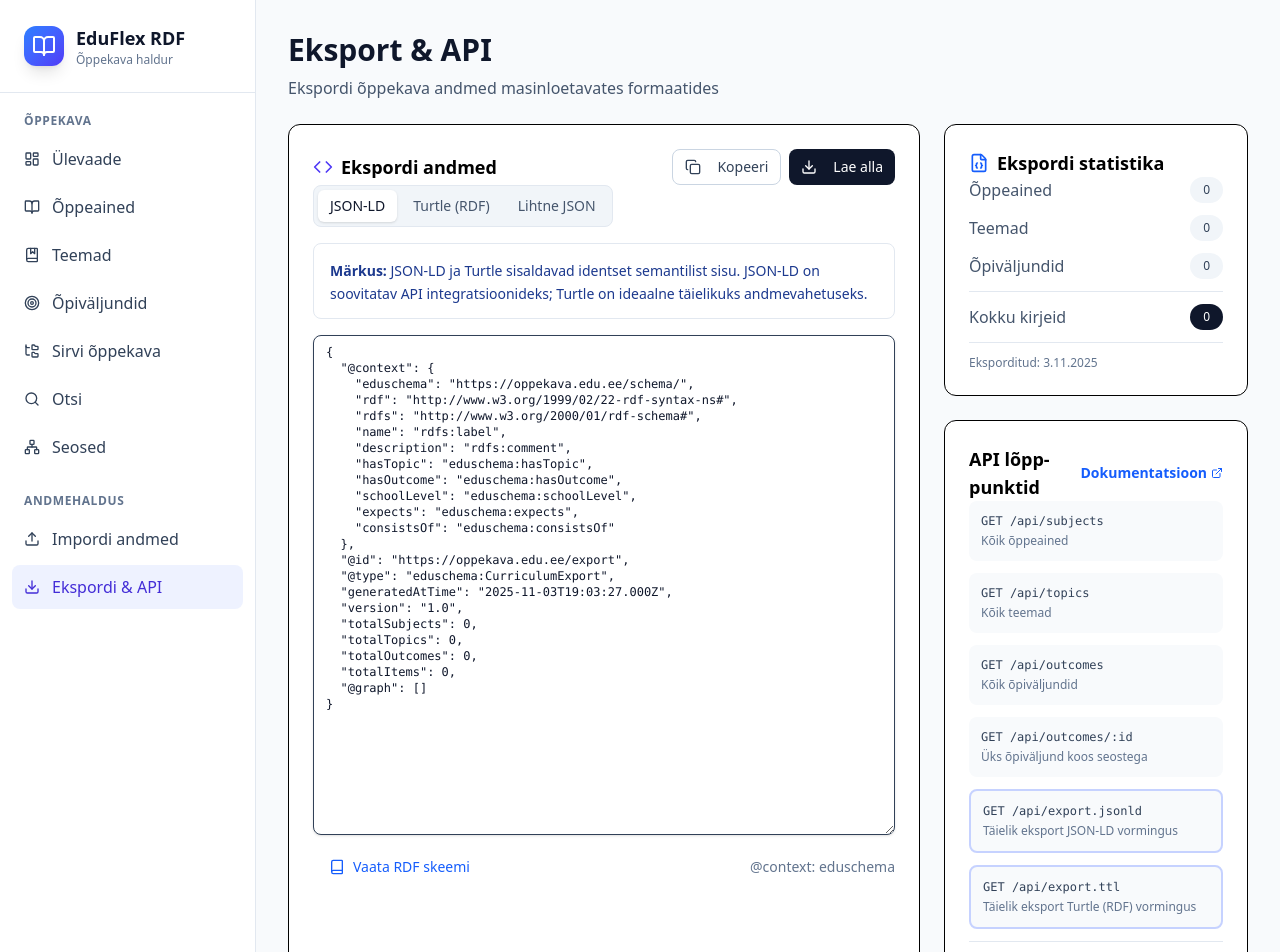
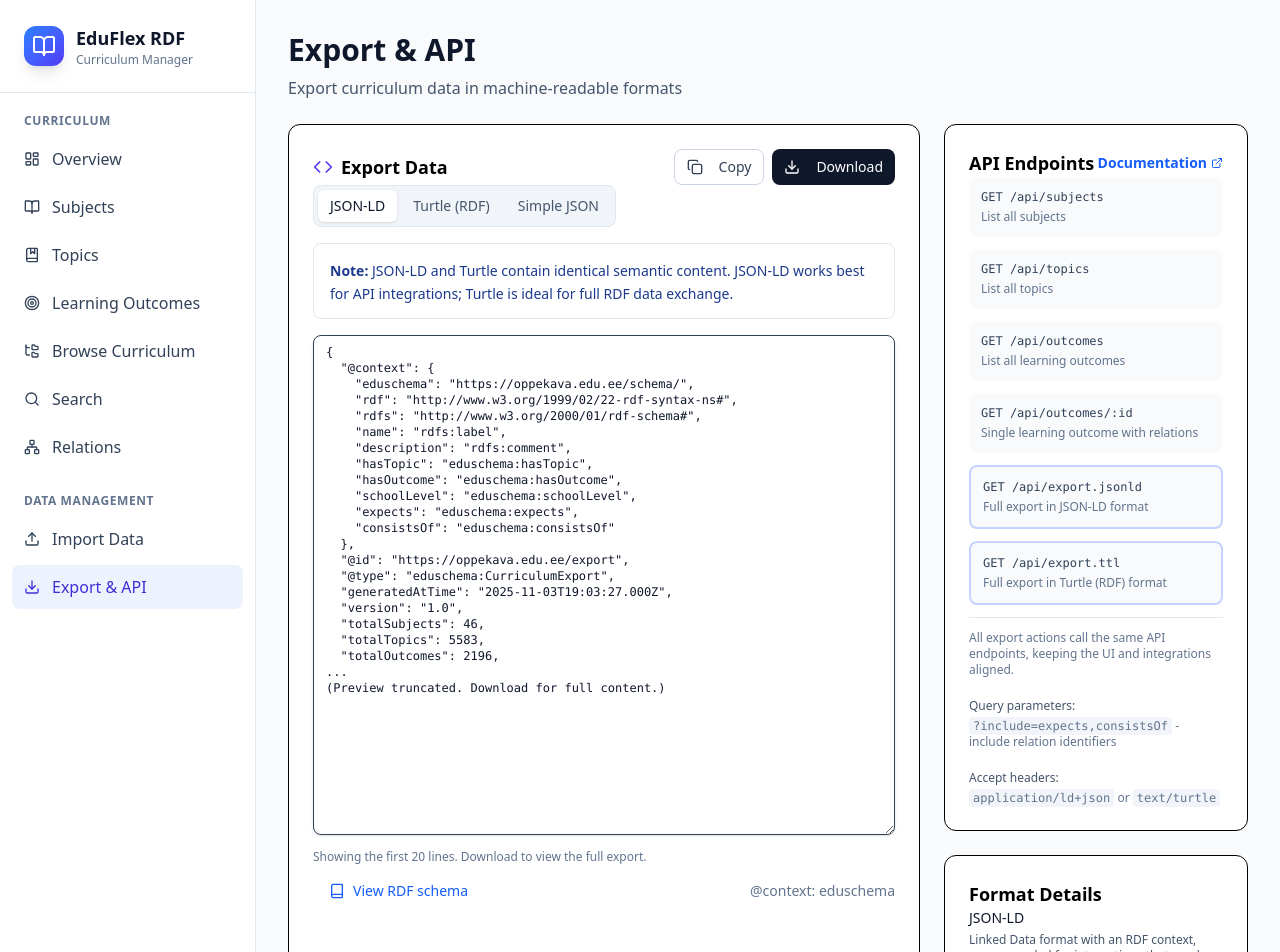
Before and after one commit to tammets/RDF-CM-demo, a React (Vite) app: page /export in a window 1280 px wide. Shown: the top 952 px of the page. Built offline with nearby package versions, Linux system fonts and the light colour scheme.

Commit message:
Translate UI text from Estonian to English for consistency across the application

```diff
--- a/src/layout/Layout.tsx
+++ b/src/layout/Layout.tsx
@@ -15,18 +15,18 @@ import { useState, useEffect } from "react";
 import { Button } from "@/components/ui/button";
 
 const navigationItems = [
-  { title: "Ülevaade", url: "/", icon: LayoutDashboard },
-  { title: "Õppeained", url: "/subjects", icon: BookOpen },
-  { title: "Teemad", url: "/topics", icon: BookMarked },
-  { title: "Õpiväljundid", url: "/outcomes", icon: Target },
-  { title: "Sirvi õppekava", url: "/browse", icon: FolderTree },
-  { title: "Otsi", url: "/search", icon: Search },
-  { title: "Seosed", url: "/relations", icon: Network },
+  { title: "Overview", url: "/", icon: LayoutDashboard },
+  { title: "Subjects", url: "/subjects", icon: BookOpen },
+  { title: "Topics", url: "/topics", icon: BookMarked },
+  { title: "Learning Outcomes", url: "/outcomes", icon: Target },
+  { title: "Browse Curriculum", url: "/browse", icon: FolderTree },
+  { title: "Search", url: "/search", icon: Search },
+  { title: "Relations", url: "/relations", icon: Network },
 ];
 
 const dataManagement = [
-  { title: "Impordi andmed", url: "/import", icon: Upload },
-  { title: "Ekspordi & API", url: "/export", icon: Download },
+  { title: "Import Data", url: "/import", icon: Upload },
+  { title: "Export & API", url: "/export", icon: Download },
 ];
 
 export default function Layout() {
@@ -55,7 +55,7 @@ export default function Layout() {
             </div>
             <div>
               <h2 className="font-bold text-slate-900 text-lg">EduFlex RDF</h2>
-              <p className="text-xs text-slate-500">Õppekava haldur</p>
+              <p className="text-xs text-slate-500">Curriculum Manager</p>
             </div>
           </div>
         </div>
@@ -64,7 +64,7 @@ export default function Layout() {
         <nav className="flex-1 p-3 overflow-y-auto">
           <div>
             <p className="text-xs font-semibold text-slate-500 uppercase tracking-wider px-3 py-2">
-              Õppekava
+              Curriculum
             </p>
             {navigationItems.map((item) => {
               const active = location.pathname === item.url;
@@ -87,7 +87,7 @@ export default function Layout() {
 
           <div className="mt-4">
             <p className="text-xs font-semibold text-slate-500 uppercase tracking-wider px-3 py-2">
-              Andmehaldus
+              Data Management
             </p>
             {dataManagement.map((item) => {
               const active = location.pathname === item.url;
@@ -121,10 +121,10 @@ export default function Layout() {
                 </div>
                 <div className="flex-1 min-w-0">
                   <p className="font-medium text-slate-900 text-sm truncate">
-                    {user.full_name || "Kasutaja"}
+                    {user.full_name || "User"}
                   </p>
                   <p className="text-xs text-slate-500 truncate">
-                    {user.role || "Toimetaja"}
+                    {user.role || "Editor"}
                   </p>
                 </div>
               </div>
@@ -135,7 +135,7 @@ export default function Layout() {
                 onClick={handleLogout}
               >
                 <LogOut className="w-3 h-3 mr-2" />
-                Logi välja
+                Log Out
               </Button>
             </div>
           ) : null}
--- a/src/pages/Dashboard.tsx
+++ b/src/pages/Dashboard.tsx
@@ -5,7 +5,6 @@ import { useQuery } from "@tanstack/react-query";
 import { curriculum, type Subject, type Topic, type LearningOutcome } from "@/api/curriculumClient";
 import { Card, CardContent, CardHeader, CardTitle } from "@/components/ui/card";
 import { Button } from "@/components/ui/button";
-import { Badge } from "@/components/ui/badge";
 import { createPageUrl } from "@/utils";
 
 export default function Dashboard() {
@@ -30,7 +29,7 @@ export default function Dashboard() {
 
   const stats = [
     {
-      title: "Õppeained",
+      title: "Subjects",
       value: subjects.length,
       published: publishedSubjects,
       icon: BookOpen,
@@ -38,7 +37,7 @@ export default function Dashboard() {
       link: createPageUrl("Subjects"),
     },
     {
-      title: "Teemad",
+      title: "Topics",
       value: topics.length,
       published: publishedTopics,
       icon: BookMarked,
@@ -46,7 +45,7 @@ export default function Dashboard() {
       link: createPageUrl("Topics"),
     },
     {
-      title: "Õpiväljundid",
+      title: "Learning Outcomes",
       value: outcomes.length,
       published: publishedOutcomes,
       icon: Target,
@@ -55,14 +54,12 @@ export default function Dashboard() {
     },
   ];
 
-  const recentOutcomes = outcomes.slice(0, 5);
-
   return (
     <div className="min-h-screen bg-gradient-to-br from-slate-50 to-slate-100 p-8">
       <div className="mx-auto max-w-7xl space-y-8">
         <div>
-          <h1 className="mb-2 text-4xl font-bold text-slate-900">Õppekava ülevaade</h1>
-          <p className="text-slate-600">Halda Eesti õppekava andmeid RDF ekspordiga</p>
+          <h1 className="mb-2 text-4xl font-bold text-slate-900">Curriculum Overview</h1>
+          <p className="text-slate-600">Manage Estonian curriculum data with streamlined RDF exports</p>
         </div>
 
         <div className="grid grid-cols-1 gap-6 md:grid-cols-3">
@@ -85,7 +82,7 @@ export default function Dashboard() {
                       </div>
                       <div className="flex items-center gap-2 pt-2">
                         <CheckCircle className="h-4 w-4 text-green-600" />
-                        <span className="text-sm text-slate-600">{stat.published} avaldatud</span>
+                        <span className="text-sm text-slate-600">{stat.published} published</span>
                       </div>
                     </div>
                   </div>
@@ -100,59 +97,44 @@ export default function Dashboard() {
             <CardHeader>
               <CardTitle className="flex items-center gap-2 text-slate-900">
                 <FileText className="h-5 w-5 text-blue-600" />
-                Viimased õpiväljundid
+                Welcome to the RDF Curriculum Manager
               </CardTitle>
+              <p className="text-sm text-slate-600">
+                Use this dashboard to curate the national curriculum, track publication status, and generate RDF exports.
+              </p>
             </CardHeader>
             <CardContent>
-              <div className="space-y-3">
-                {recentOutcomes.length > 0 ? (
-                  recentOutcomes.map((outcome) => (
-                    <div
-                      key={outcome.id}
-                      className="flex flex-col gap-3 rounded-lg border border-slate-200 p-4 transition-colors hover:bg-slate-50"
-                    >
-                      <div className="flex items-start justify-between gap-3">
-                        <p className="line-clamp-2 flex-1 text-sm text-slate-700">
-                          {outcome.text_et || outcome.text}
-                        </p>
-                        <Badge className="shrink-0 bg-indigo-600 text-white">
-                          {outcome.school_level || "—"}
-                        </Badge>
-                      </div>
-                      <Badge className="w-fit text-xs">
-                        {outcome.status === "published" ? "Avaldatud" : "Mustand"}
-                      </Badge>
-                    </div>
-                  ))
-                ) : (
-                  <p className="py-8 text-center text-slate-500">Õpiväljundeid pole veel</p>
-                )}
+              <div className="space-y-4 text-sm text-slate-700">
+                <p>With this tool you can:</p>
+                <ul className="list-disc space-y-2 pl-6">
+                  <li>Create and manage subjects, topics, and learning outcomes.</li>
+                  <li>Monitor drafts versus published content to keep the curriculum up to date.</li>
+                  <li>Import existing structures from JSON and export your work as RDF/JSON-LD.</li>
+                </ul>
+                <p>Not sure where to begin? Use the quick actions to add new items or import existing data.</p>
               </div>
-              <Link to={createPageUrl("Outcomes")}>
-                <Button className="mt-4 w-full">Vaata kõiki õpiväljundeid</Button>
-              </Link>
             </CardContent>
           </Card>
 
           <Card className="border-slate-200 bg-white shadow-md">
             <CardHeader>
-              <CardTitle className="text-slate-900">Kiirtegevused</CardTitle>
+              <CardTitle className="text-slate-900">Quick Actions</CardTitle>
             </CardHeader>
             <CardContent className="space-y-3">
               <Link to={createPageUrl("Subjects")}>
-                <Button className="w-full justify-start">Lisa uus õppeaine</Button>
+                <Button className="w-full justify-start">Add New Subject</Button>
               </Link>
               <Link to={createPageUrl("Topics")}>
-                <Button className="w-full justify-start">Lisa uus teema</Button>
+                <Button className="w-full justify-start">Add New Topic</Button>
               </Link>
               <Link to={createPageUrl("Outcomes")}>
-                <Button className="w-full justify-start">Lisa õpiväljund</Button>
+                <Button className="w-full justify-start">Add Learning Outcome</Button>
               </Link>
               <Link to={createPageUrl("Import")}>
-                <Button className="w-full justify-start">Impordi JSON andmed</Button>
+                <Button className="w-full justify-start">Import JSON Data</Button>
               </Link>
               <Link to={createPageUrl("Export")}>
-                <Button className="w-full justify-start">Ekspordi RDF/JSON-LD-na</Button>
+                <Button className="w-full justify-start">Export as RDF/JSON-LD</Button>
               </Link>
             </CardContent>
           </Card>
--- a/src/pages/Export.tsx
+++ b/src/pages/Export.tsx
@@ -4,14 +4,14 @@ import { curriculum, type Subject, type Topic, type LearningOutcome } from "@/ap
 import { useQuery } from "@tanstack/react-query";
 import { Card, CardContent, CardHeader, CardTitle } from "@/components/ui/card";
 import { Button } from "@/components/ui/button";
-import { Badge } from "@/components/ui/badge";
-import { Download, Code, FileJson, Copy, Check, ExternalLink, Book } from "lucide-react";
+import { Download, Code, Copy, Check, ExternalLink, Book } from "lucide-react";
 import { Textarea } from "@/components/ui/textarea";
 import { Tabs, TabsList, TabsTrigger } from "@/components/ui/tabs";
 import { Alert, AlertDescription } from "@/components/ui/alert";
 import { Dialog, DialogContent, DialogHeader, DialogTitle, DialogTrigger } from "@/components/ui/dialog";
 
 type ExportFormat = "json-ld" | "turtle" | "json";
+const PREVIEW_LINE_LIMIT = 20;
 
 export default function Export() {
   const [copied, setCopied] = useState(false);
@@ -367,13 +367,19 @@ eduschema:totalItems a owl:DatatypeProperty ;
   };
 
   const previewPayload = getExportPayload();
+  const previewLines = previewPayload.content.split("\n");
+  const truncatedPreview =
+    previewLines.length > PREVIEW_LINE_LIMIT
+      ? `${previewLines.slice(0, PREVIEW_LINE_LIMIT).join("\n")}\n...\n(Preview truncated. Download for full content.)`
+      : previewPayload.content;
+  const previewIsTruncated = previewLines.length > PREVIEW_LINE_LIMIT;
 
   return (
     <div className="p-8 bg-slate-50 min-h-screen">
       <div className="max-w-6xl mx-auto space-y-6">
         <div>
-          <h1 className="text-3xl font-bold text-slate-900 mb-2">Eksport & API</h1>
-          <p className="text-slate-600">Ekspordi õppekava andmed masinloetavates formaatides</p>
+          <h1 className="text-3xl font-bold text-slate-900 mb-2">Export & API</h1>
+          <p className="text-slate-600">Export curriculum data in machine-readable formats</p>
         </div>
 
         <div className="grid lg:grid-cols-3 gap-6">
@@ -382,16 +388,16 @@ eduschema:totalItems a owl:DatatypeProperty ;
               <CardTitle className="flex items-center justify-between">
                 <span className="flex items-center gap-2">
                   <Code className="w-5 h-5 text-indigo-600" />
-                  Ekspordi andmed
+                  Export Data
                 </span>
                 <div className="flex items-center gap-2">
                   <Button variant="outline" size="sm" onClick={copyToClipboard}>
                     {copied ? <Check className="w-4 h-4 mr-2" /> : <Copy className="w-4 h-4 mr-2" />}
-                    {copied ? 'Kopeeritud!' : 'Kopeeri'}
+                    {copied ? "Copied!" : "Copy"}
                   </Button>
                   <Button size="sm" onClick={downloadFile} className="bg-indigo-600 hover:bg-indigo-700">
                     <Download className="w-4 h-4 mr-2" />
-                    Lae alla
+                    Download
                   </Button>
                 </div>
               </CardTitle>
@@ -404,22 +410,27 @@ eduschema:totalItems a owl:DatatypeProperty ;
                 <TabsList className="grid grid-cols-3 mb-4">
                   <TabsTrigger value="json-ld">JSON-LD</TabsTrigger>
                   <TabsTrigger value="turtle">Turtle (RDF)</TabsTrigger>
-                  <TabsTrigger value="json">Lihtne JSON</TabsTrigger>
+                  <TabsTrigger value="json">Simple JSON</TabsTrigger>
                 </TabsList>
 
                 <Alert className="mb-4 bg-blue-50 border-blue-200">
                   <AlertDescription className="text-sm text-blue-900">
-                    <strong>Märkus:</strong> JSON-LD ja Turtle sisaldavad identset semantilist sisu.
-                    JSON-LD on soovitatav API integratsioonideks; Turtle on ideaalne täielikuks andmevahetuseks.
+                    <strong>Note:</strong> JSON-LD and Turtle contain identical semantic content.
+                    JSON-LD works best for API integrations; Turtle is ideal for full RDF data exchange.
                   </AlertDescription>
                 </Alert>
 
                 <div className="relative">
                   <Textarea
-                    value={previewPayload.content}
+                    value={truncatedPreview}
                     readOnly
                     className="font-mono text-xs h-[500px] bg-slate-900 text-green-400 border-slate-700"
                   />
+                  {previewIsTruncated ? (
+                    <p className="mt-2 text-xs text-slate-500">
+                      Showing the first 20 lines. Download to view the full export.
+                    </p>
+                  ) : null}
                 </div>
 
                 {format === 'json-ld' && (
@@ -428,17 +439,17 @@ eduschema:totalItems a owl:DatatypeProperty ;
                       <DialogTrigger asChild>
                         <Button variant="link" className="p-0 h-auto flex items-center gap-2 text-blue-600 hover:text-blue-700">
                           <Book className="w-4 h-4" />
-                          Vaata RDF skeemi
+                          View RDF schema
                         </Button>
                       </DialogTrigger>
                       <DialogContent className="max-w-4xl max-h-[80vh] overflow-y-auto">
                         <DialogHeader>
-                          <DialogTitle>RDF Skeem (Turtle)</DialogTitle>
+                          <DialogTitle>RDF Schema (Turtle)</DialogTitle>
                         </DialogHeader>
                         <div className="space-y-4">
                           <Alert className="bg-blue-50 border-blue-200">
                             <AlertDescription className="text-sm text-blue-900">
-                              See skeem defineerib RDF struktuuri, mida kasutatakse õppekava andmete eksportimisel.
+                              This schema defines the RDF structure used when exporting curriculum data.
                             </AlertDescription>
                           </Alert>
                           <Textarea
@@ -457,7 +468,7 @@ eduschema:totalItems a owl:DatatypeProperty ;
                             className="w-full"
                           >
                             <Copy className="w-4 h-4 mr-2" />
-                            Kopeeri skeem
+                            Copy schema
                           </Button>
                         </div>
                       </DialogContent>
@@ -472,49 +483,15 @@ eduschema:totalItems a owl:DatatypeProperty ;
           <div className="space-y-6">
             <Card>
               <CardHeader>
-                <CardTitle className="flex items-center gap-2">
-                  <FileJson className="w-5 h-5 text-blue-600" />
-                  Ekspordi statistika
-                </CardTitle>
-              </CardHeader>
-              <CardContent className="space-y-3">
-                <div className="flex justify-between items-center">
-                  <span className="text-slate-600">Õppeained</span>
-                  <Badge variant="secondary">{subjects.length}</Badge>
-                </div>
-                <div className="flex justify-between items-center">
-                  <span className="text-slate-600">Teemad</span>
-                  <Badge variant="secondary">{topics.length}</Badge>
-                </div>
-                <div className="flex justify-between items-center">
-                  <span className="text-slate-600">Õpiväljundid</span>
-                  <Badge variant="secondary">{outcomes.length}</Badge>
-                </div>
-                <div className="pt-3 border-t border-slate-200">
-                  <div className="flex justify-between items-center">
-                    <span className="text-slate-600 font-medium">Kokku kirjeid</span>
-                    <Badge className="bg-blue-600">{subjects.length + topics.length + outcomes.length}</Badge>
-                  </div>
-                </div>
-                <div className="pt-3 border-t border-slate-200">
-                  <p className="text-xs text-slate-500">
-                    Eksporditud: {new Date().toLocaleDateString('et-EE')}
-                  </p>
-                </div>
-              </CardContent>
-            </Card>
-
-            <Card>
-              <CardHeader>
                 <CardTitle className="flex items-center justify-between">
-                  <span>API lõpp-punktid</span>
+                  <span>API Endpoints</span>
                   <a
                     href="/api/docs"
                     target="_blank"
                     rel="noopener noreferrer"
                     className="text-sm text-blue-600 hover:text-blue-700 flex items-center gap-1"
                   >
-                    Dokumentatsioon
+                    Documentation
                     <ExternalLink className="w-3 h-3" />
                   </a>
                 </CardTitle>
@@ -522,46 +499,45 @@ eduschema:totalItems a owl:DatatypeProperty ;
               <CardContent className="space-y-3">
                 <div className="p-3 bg-slate-50 rounded-lg">
                   <p className="text-xs font-mono text-slate-700 mb-1">GET /api/subjects</p>
-                  <p className="text-xs text-slate-500">Kõik õppeained</p>
+                  <p className="text-xs text-slate-500">List all subjects</p>
                 </div>
                 <div className="p-3 bg-slate-50 rounded-lg">
                   <p className="text-xs font-mono text-slate-700 mb-1">GET /api/topics</p>
-                  <p className="text-xs text-slate-500">Kõik teemad</p>
+                  <p className="text-xs text-slate-500">List all topics</p>
                 </div>
                 <div className="p-3 bg-slate-50 rounded-lg">
                   <p className="text-xs font-mono text-slate-700 mb-1">GET /api/outcomes</p>
-                  <p className="text-xs text-slate-500">Kõik õpiväljundid</p>
+                  <p className="text-xs text-slate-500">List all learning outcomes</p>
                 </div>
                 <div className="p-3 bg-slate-50 rounded-lg">
                   <p className="text-xs font-mono text-slate-700 mb-1">GET /api/outcomes/:id</p>
-                  <p className="text-xs text-slate-500">Üks õpiväljund koos seostega</p>
+                  <p className="text-xs text-slate-500">Single learning outcome with relations</p>
                 </div>
                 <div className="p-3 bg-slate-50 rounded-lg border-2 border-indigo-200">
                   <p className="text-xs font-mono text-slate-700 mb-1">GET /api/export.jsonld</p>
-                  <p className="text-xs text-slate-500">Täielik eksport JSON-LD vormingus</p>
+                  <p className="text-xs text-slate-500">Full export in JSON-LD format</p>
                 </div>
                 <div className="p-3 bg-slate-50 rounded-lg border-2 border-indigo-200">
                   <p className="text-xs font-mono text-slate-700 mb-1">GET /api/export.ttl</p>
-                  <p className="text-xs text-slate-500">Täielik eksport Turtle (RDF) vormingus</p>
+                  <p className="text-xs text-slate-500">Full export in Turtle (RDF) format</p>
                 </div>
                 <div className="pt-3 border-t border-slate-200">
                   <p className="text-xs text-slate-500">
-                    Kõik ekspordinupud kasutavad samu API otspunkte, tagades järjepidevuse liidese ja
-                    väliste integratsioonide vahel.
+                    All export actions call the same API endpoints, keeping the UI and integrations aligned.
                   </p>
                 </div>
                 <div className="pt-2">
-                  <p className="text-xs text-slate-600 font-medium mb-1">Päringute parameetrid:</p>
+                  <p className="text-xs text-slate-600 font-medium mb-1">Query parameters:</p>
                   <p className="text-xs text-slate-500">
-                    <code className="bg-slate-100 px-1 py-0.5 rounded">?include=expects,consistsOf</code> –
-                    lisa seosed
+                    <code className="bg-slate-100 px-1 py-0.5 rounded">?include=expects,consistsOf</code> -
+                    include relation identifiers
                   </p>
                 </div>
                 <div className="pt-2">
-                  <p className="text-xs text-slate-600 font-medium mb-1">Accept päised:</p>
+                  <p className="text-xs text-slate-600 font-medium mb-1">Accept headers:</p>
                   <p className="text-xs text-slate-500">
                     <code className="bg-slate-100 px-1 py-0.5 rounded">application/ld+json</code>
-                    {' '}või{' '}
+                    {" "}or{" "}
                     <code className="bg-slate-100 px-1 py-0.5 rounded">text/turtle</code>
                   </p>
                 </div>
@@ -570,35 +546,32 @@ eduschema:totalItems a owl:DatatypeProperty ;
 
             <Card>
               <CardHeader>
-                <CardTitle>Formaadi informatsioon</CardTitle>
+                <CardTitle>Format Details</CardTitle>
               </CardHeader>
               <CardContent className="space-y-3 text-sm text-slate-600">
                 <div>
                   <p className="font-medium text-slate-900 mb-1">JSON-LD</p>
                   <p className="text-xs">
-                    Linked Data vorming koos RDF kontekstiga (soovitatav integratsioonideks).
-                    Sisaldab täielikku semantilist struktuuri ja seoseid.
+                    Linked Data format with an RDF context, recommended for integrations that need semantic structure.
                   </p>
                 </div>
                 <div>
                   <p className="font-medium text-slate-900 mb-1">Turtle (RDF)</p>
                   <p className="text-xs">
-                    Kompaktne inimloetav semantilise graafi vorming. Ideaalne täielikuks
-                    andmevahetuseks ja RDF tööriistu kasutamiseks.
+                    Compact, human-readable RDF notation. Ideal for full data exchange and RDF toolchains.
                   </p>
                 </div>
                 <div>
-                  <p className="font-medium text-slate-900 mb-1">Lihtne JSON</p>
+                  <p className="font-medium text-slate-900 mb-1">Simple JSON</p>
                   <p className="text-xs">
-                    Põhiline andmete eksport ilma RDF kontekstita. Sobib lihtsateks
-                    integratsioonideks, kus ei ole vaja semantilist struktuuri.
+                    Basic export without RDF context. Useful for lightweight integrations that do not require semantics.
                   </p>
                 </div>
                 <div className="pt-3 border-t border-slate-200">
                   <p className="text-xs text-slate-500">
-                    <strong>Märkus:</strong> Kõik ekspordid on versioonitud; iga eksport sisaldab
+                    <strong>Note:</strong> All exports are versioned and include a
                     <code className="bg-slate-100 px-1 py-0.5 rounded mx-1">generatedAtTime</code>
-                    omadust ajatemplit.
+                    timestamp.
                   </p>
                 </div>
               </CardContent>
```
Also changed, not shown: src/lib/simpleQuery.tsx (+7 -2 lines).
